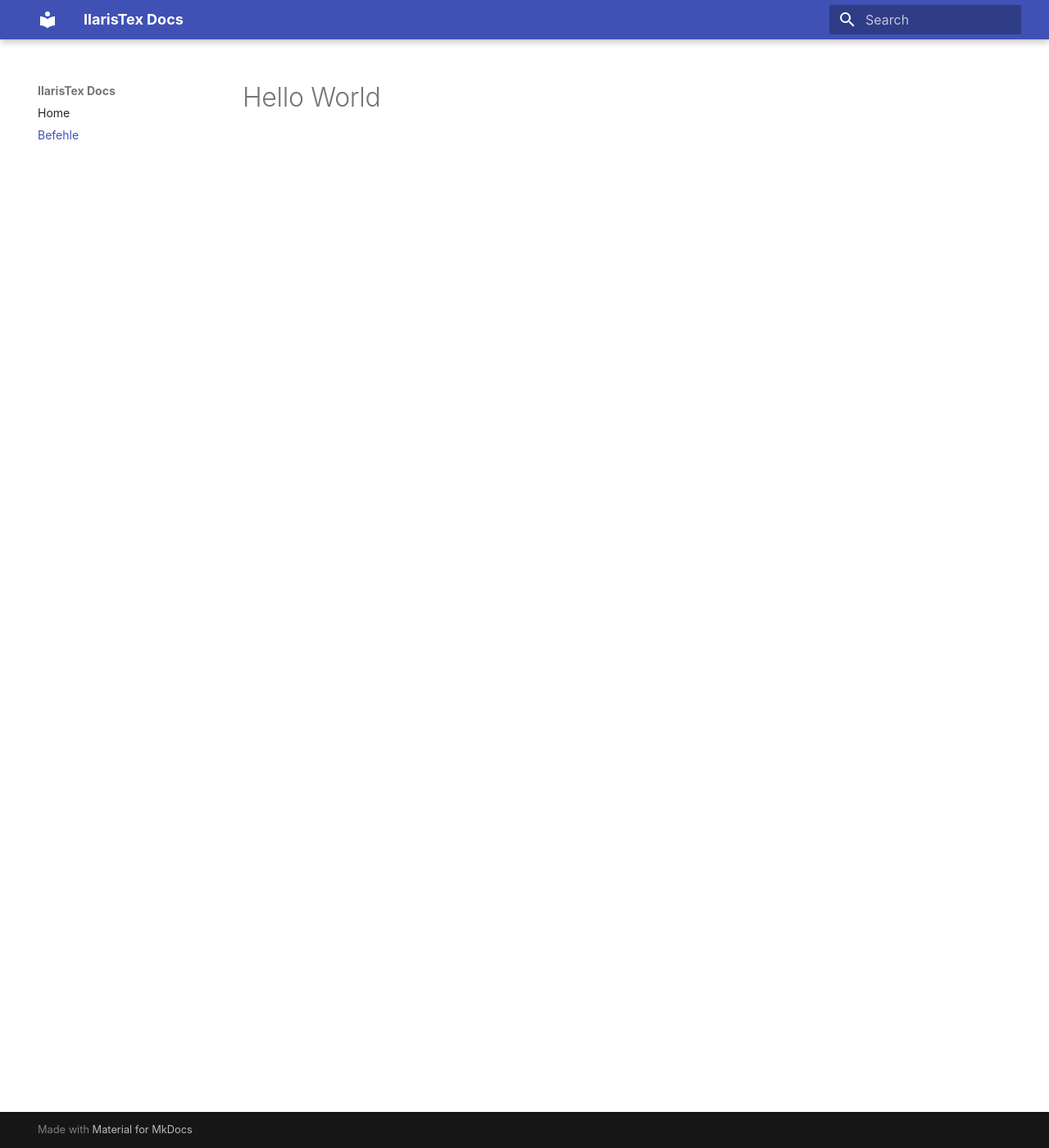
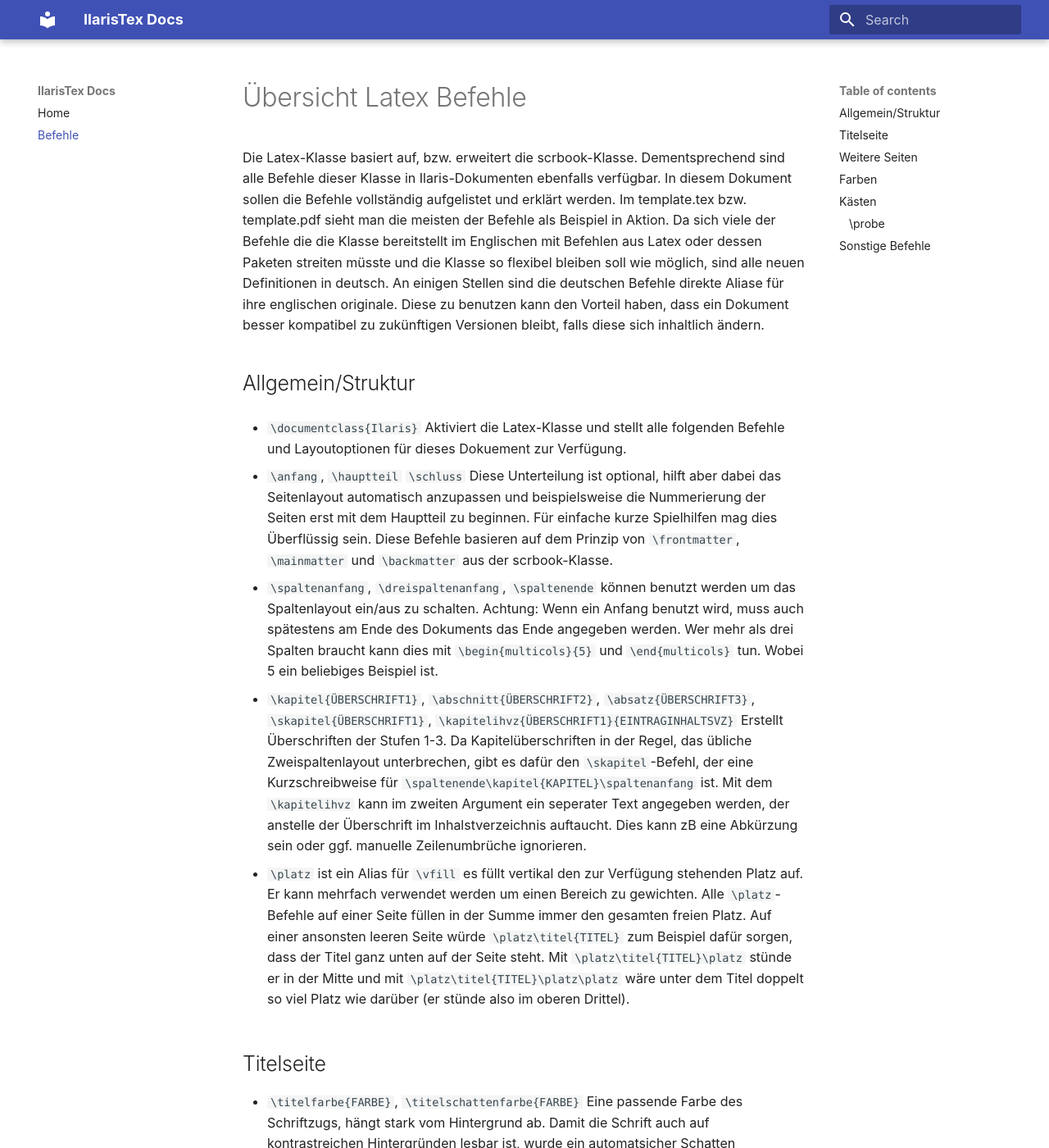
Before and after one commit to Ilaris-Tools/IlarisTex, an MkDocs documentation site: the page built from docs/befehle.md, in a window 1280 px wide and 1400 px high. Shown: the whole window at 82% size. Built offline with MkDocs 1.6.1 and Material for MkDocs 9.7.7, drawn with Linux system fonts in a browser that asks for light colours; some of the changed text lies outside the part shown.

Commit message:
moved befehle.md to docs

```diff
--- a/docs/befehle.md
+++ b/docs/befehle.md
@@ -1,2 +1,62 @@
 
-# Hello World
+# Übersicht Latex Befehle
+
+Die Latex-Klasse basiert auf, bzw. erweitert die scrbook-Klasse. Dementsprechend sind alle Befehle dieser Klasse in Ilaris-Dokumenten ebenfalls verfügbar. In diesem Dokument sollen die Befehle vollständig aufgelistet und erklärt werden. Im template.tex bzw. template.pdf sieht man die meisten der Befehle als Beispiel in Aktion. Da sich viele der Befehle die die Klasse bereitstellt im Englischen mit Befehlen aus Latex oder dessen Paketen streiten müsste und die Klasse
+so flexibel bleiben soll wie möglich, sind alle neuen Definitionen in deutsch. An einigen Stellen sind die deutschen Befehle direkte Aliase für ihre englischen originale. Diese zu benutzen kann den Vorteil haben, dass ein Dokument besser kompatibel zu zukünftigen Versionen bleibt, falls diese sich inhaltlich ändern.
+
+## Allgemein/Struktur
+
+- `\documentclass{Ilaris}` Aktiviert die Latex-Klasse und stellt alle folgenden Befehle und Layoutoptionen für dieses Dokuement zur Verfügung.
+
+- `\anfang`, `\hauptteil` `\schluss` Diese Unterteilung ist optional, hilft aber dabei das Seitenlayout automatisch anzupassen und beispielsweise die Nummerierung der Seiten erst mit dem Hauptteil zu beginnen. Für einfache kurze Spielhilfen mag dies Überflüssig sein. Diese Befehle basieren auf dem Prinzip von `\frontmatter`, `\mainmatter` und `\backmatter` aus der scrbook-Klasse.
+
+- `\spaltenanfang`, `\dreispaltenanfang`, `\spaltenende` können benutzt werden um das Spaltenlayout ein/aus zu schalten. Achtung: Wenn ein Anfang benutzt wird, muss auch spätestens am Ende des Dokuments das Ende angegeben werden. Wer mehr als drei Spalten braucht kann dies mit `\begin{multicols}{5}` und `\end{multicols}` tun. Wobei 5 ein beliebiges Beispiel ist.
+
+- `\kapitel{ÜBERSCHRIFT1}`, `\abschnitt{ÜBERSCHRIFT2}`, `\absatz{ÜBERSCHRIFT3}`, `\skapitel{ÜBERSCHRIFT1}`, `\kapitelihvz{ÜBERSCHRIFT1}{EINTRAGINHALTSVZ}` Erstellt Überschriften der Stufen 1-3. Da Kapitelüberschriften in der Regel, das übliche Zweispaltenlayout unterbrechen, gibt es dafür den `\skapitel`-Befehl, der eine Kurzschreibweise für `\spaltenende\kapitel{KAPITEL}\spaltenanfang` ist. Mit dem `\kapitelihvz` kann im zweiten Argument ein seperater Text angegeben werden, der anstelle der Überschrift im Inhalstverzeichnis auftaucht. Dies kann zB eine Abkürzung sein oder ggf. manuelle Zeilenumbrüche ignorieren.
+
+- `\platz` ist ein Alias für `\vfill` es füllt vertikal den zur Verfügung stehenden Platz auf. Er kann mehrfach verwendet werden um einen Bereich zu gewichten. Alle `\platz`-Befehle auf einer Seite füllen in der Summe immer den gesamten freien Platz. Auf einer ansonsten leeren Seite würde
+  `\platz\titel{TITEL}` zum Beispiel dafür sorgen, dass der Titel ganz unten auf der Seite steht. Mit `\platz\titel{TITEL}\platz` stünde er in der Mitte und mit `\platz\titel{TITEL}\platz\platz` wäre unter dem Titel doppelt so viel Platz wie darüber (er stünde also im oberen Drittel).
+
+## Titelseite
+
+- `\titelfarbe{FARBE}`, `\titelschattenfarbe{FARBE}` Eine passende Farbe des Schriftzugs, hängt stark vom Hintergrund ab. Damit die Schrift auch auf kontrastreichen Hintergründen lesbar ist, wurde ein automatsicher Schatten hinzugefügt. Für beides können Farben im HTML-Hexcode, englische Namen der Latex-Farben oder die in der Klasse definierten Farben (siehe Kapitel Farben) verwendet werden. Zum Beispiel `\titelfarbe{braun}`.
+- `\titelseite{INHALT}` Generiert die Titelseite des Dokuments aus den vorher gesetzten Einstellungen (vorherige Befehle). Innerhalb des Befehls kann alles angegeben werden, was auf der ersten Seite stehen soll. Üblicherweise schließt das das `\titelbild{}`, den `\titel{}`, die `\autorin{}`, und ggf. das `\fanprodukt`-Logo mit ein. Die einzelnen Elemente sind automatisch Zentriert und können mit beliebig vielen `\platz`-Haltern vertikal angeordnet werden. Auf dem Titelbild wird keine Seitenzahl angezeigt.
+- `\titel{TITEL}`, `\titelzwei{ZEILE1}{ZEILE2}`, `\titeldrei{ZEILE1}{ZEILE2}{ZEILE3}` gibt den Titel des Dokuments auf der Titelseite aus. Der Titel wird auch automatisch in die Metadaten der PDF geschrieben. Automatische Umbrüche im Titel vertragen sich leider nicht mit dem Textschatten. Zwei- oder Dreizeilige Titel sollten daher manuell getrennt durch den passenden Befehl (`\titelzwei` oder `\titeldrei`) angegeben werden.
+- `\autorin{NAME}`
+
+## Weitere Seiten
+
+- `\inahltsverzeichnis`, `\grobesinhaltsverzeichnis` generiert automatisch ein Inhaltsverzeichnis aus den Kapitel- und Absatzüberschriften im Dokument (siehe Struktur).
+- `\neueseite`, `\seitenumbruch` fügt einen manuellen Seitenumbruch ein, egal wieviel Platz auf der Seite noch frei ist.
+- `\leereseite` fügt zusätzlich zum manuellen Umbruch eine leere Seite (ohne Inhalt) mit ein. Kann mit `\ohnehintergrund` kombiniert werden um eine weiße Seite zu erzeugen.
+- `\ohnehintergrund`
+
+## Farben
+
+Um ein wiederkehrendes Farbschema einzuhalten wurden einige Farben definiert, die so für Schrift- und Rahmenfarben etc, verwendet werden können:
+
+- dunkelrot: #450c15
+- dunkelbraun: #39220d
+- braun: #6f5843
+- hellrot: #450c15
+- beige: #e7d1b3
+- kampf: #c86400
+- profan: #655743
+- magie: #425a66
+- karma: #8e5d6f
+
+## Kästen
+
+### \probe
+`\probe[]{Titel}{Text}`
+optionale argumente:
+
+Eigene Bilder benutzen: in `/gfx/proben/<name>.jpg` ablegen.
+
+## Sonstige Befehle
+
+- `\fanprodukt`
+- `\linie`
+- `\link`
+- `\begriff`
+- `\geschichte`
```
